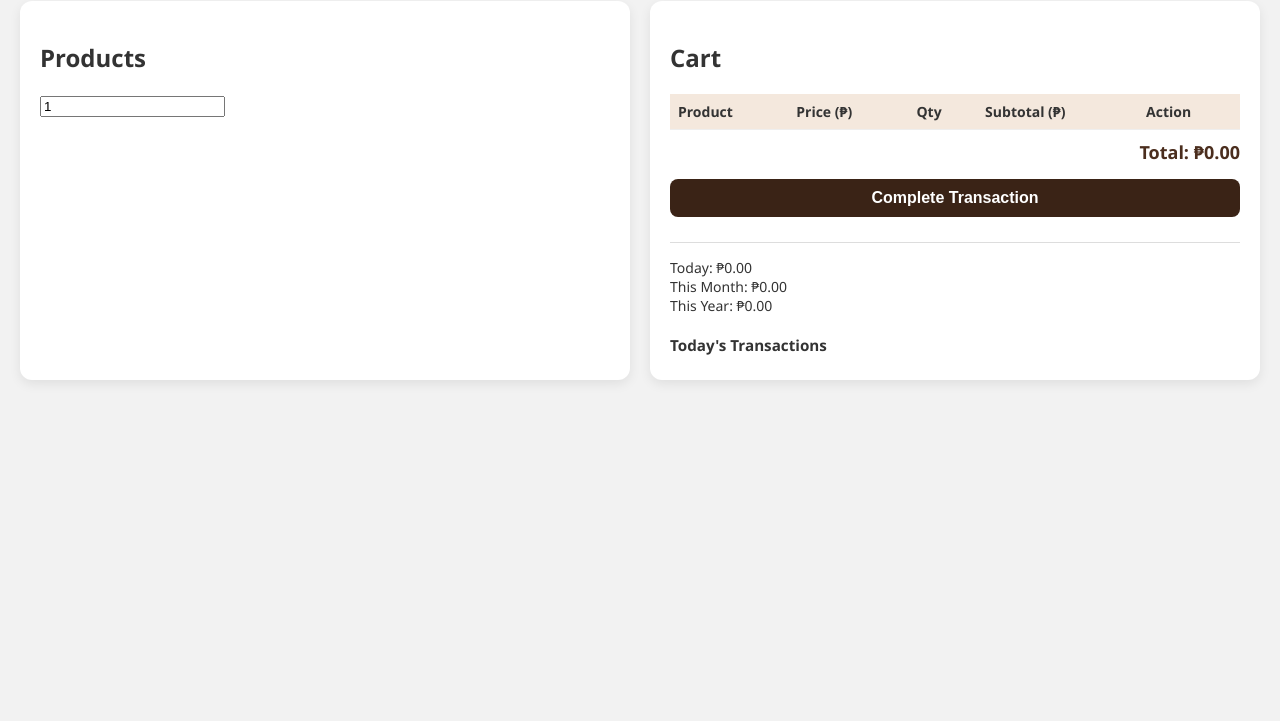
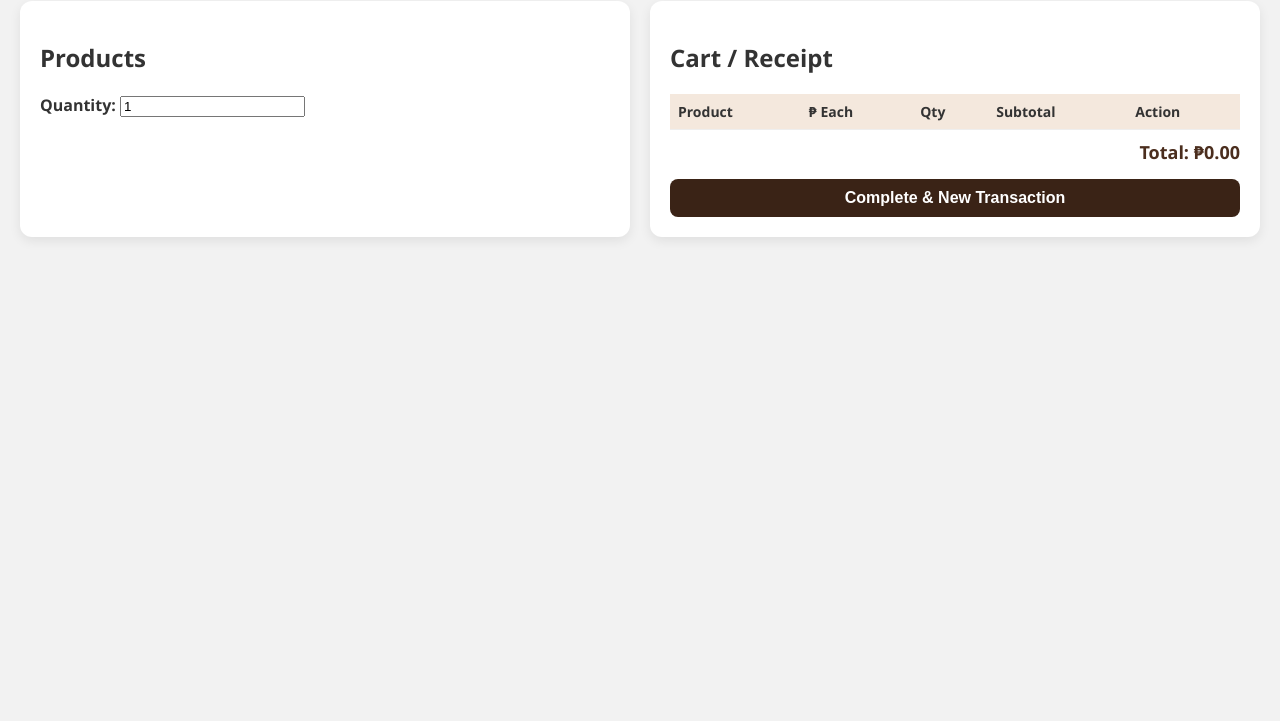
Before and after one commit to Nico192008/Jamers-Cafe, a plain HTML site: page index.html in a window 1280 px wide. Shown: the part 79-800 px from the top of the page. Drawn offline with Linux system fonts and the light colour scheme; no server answers.

Commit message:
Update index.html

```diff
--- a/index.html
+++ b/index.html
@@ -7,55 +7,34 @@
 </head>
 <body>
   <header>
-    <div>Jamers Café POS</div>
+    <div>Jamers Café POS System</div>
     <div id="clock"></div>
-    <button id="logoutBtn">Logout</button>
   </header>
-
   <div class="container">
-    <section class="panel">
+    <div class="panel" id="productsPanel">
       <h2>Products</h2>
-      <input
-        type="number"
-        id="qtyInput"
-        placeholder="Quantity"
-        min="1"
-        value="1"
-      />
-      <div id="productButtons" class="product-buttons"></div>
-    </section>
-
-    <section class="panel">
-      <h2>Cart</h2>
+      <label for="qtyInput"><b>Quantity:</b></label>
+      <input type="number" id="qtyInput" placeholder="e.g. 1" min="1" value="1" />
+      <div class="product-buttons" id="productButtons"></div>
+    </div>
+    <div class="panel" id="cartPanel">
+      <h2>Cart / Receipt</h2>
       <table>
         <thead>
           <tr>
             <th>Product</th>
-            <th>Price (₱)</th>
+            <th>₱ Each</th>
             <th>Qty</th>
-            <th>Subtotal (₱)</th>
+            <th>Subtotal</th>
             <th>Action</th>
           </tr>
         </thead>
         <tbody id="cartBody"></tbody>
       </table>
       <div id="totalDisplay">Total: ₱0.00</div>
-      <button id="newTransBtn">Complete Transaction</button>
-
-      <div id="summary">
-        <div id="dailyTotal">Today: ₱0.00</div>
-        <div id="monthlyTotal">This Month: ₱0.00</div>
-        <div id="yearlyTotal">This Year: ₱0.00</div>
-      </div>
-
-      <div id="history">
-        <h3>Today's Transactions</h3>
-        <div id="historyList"></div>
-      </div>
-    </section>
+      <button id="newTransBtn">Complete & New Transaction</button>
+    </div>
   </div>
-
-  <script type="module" src="pos.js"></script>
-  <script type="module" src="auth.js"></script>
+  <script src="script.js"></script>
 </body>
 </html>
```
